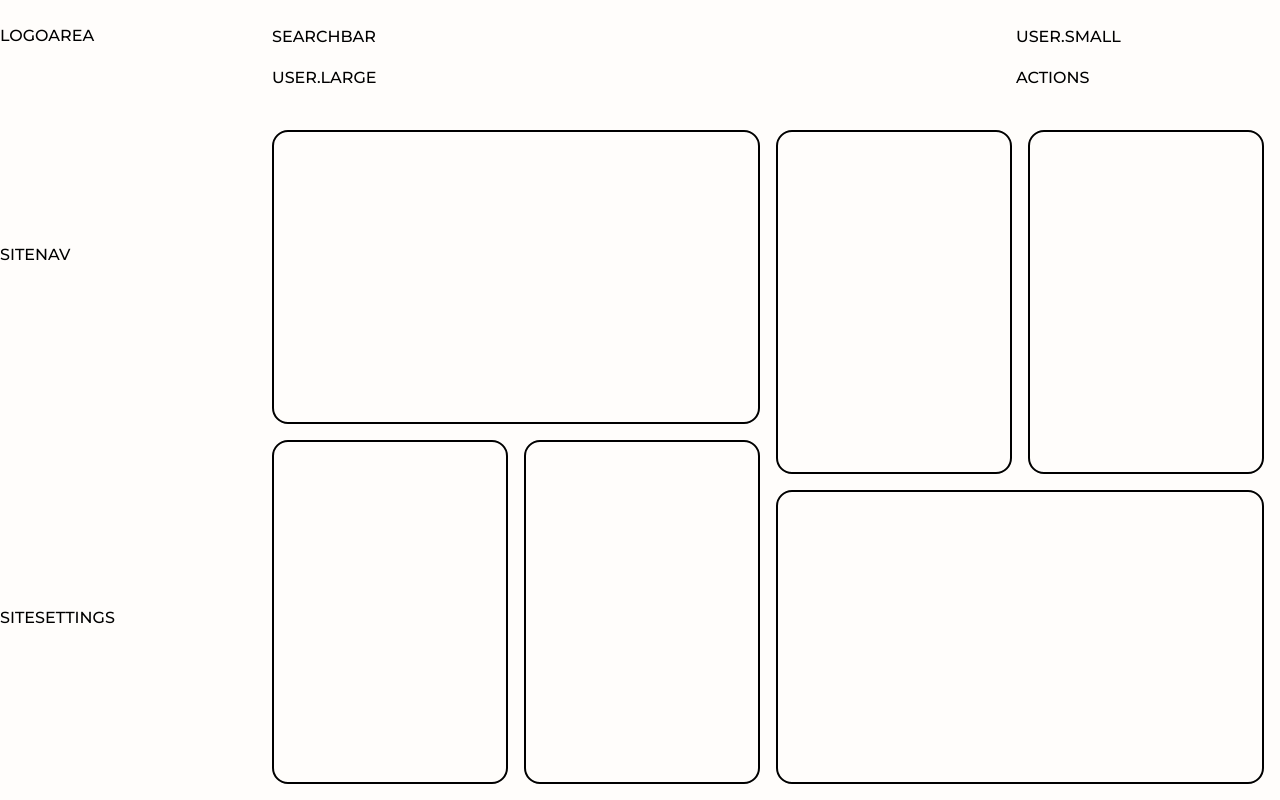
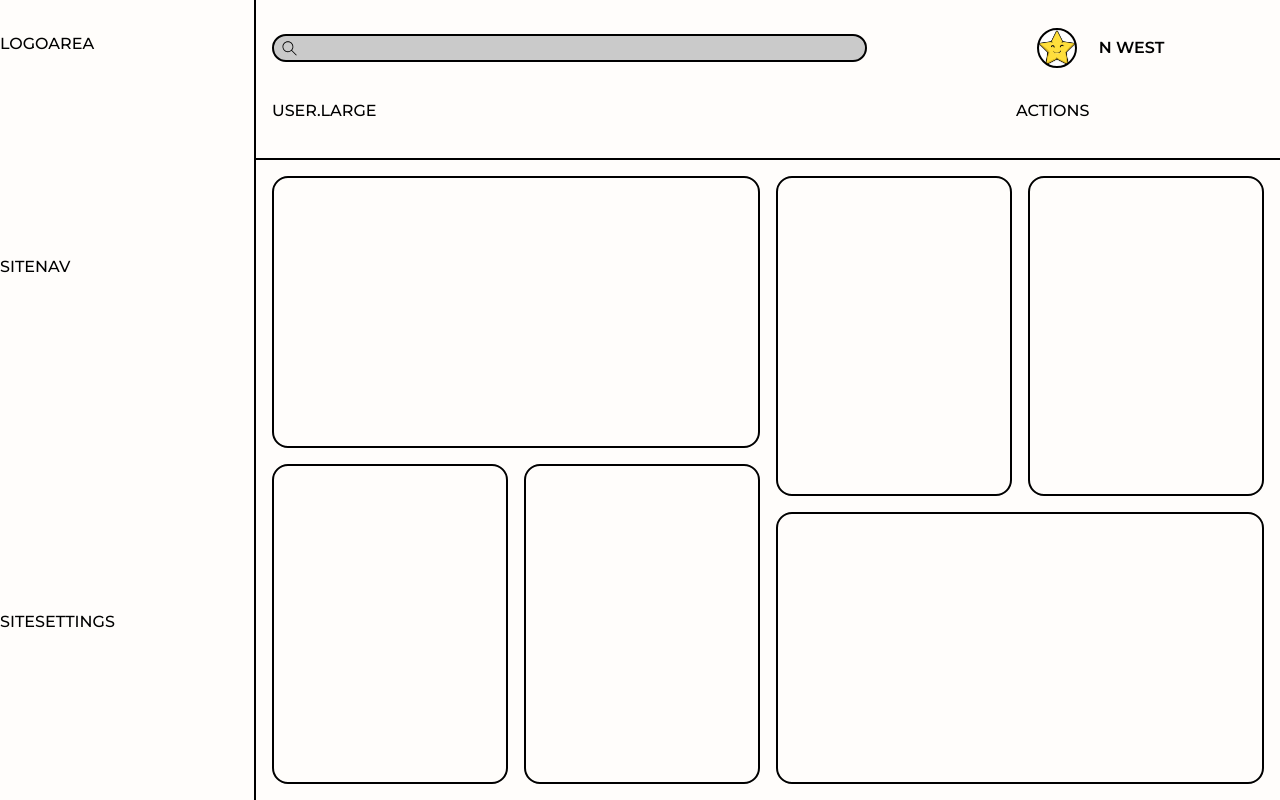
Before and after one commit to NCDUBS11/top_admin_dash, a plain HTML site: page index.html in a window 1280 px wide. Drawn offline with Linux system fonts and the light colour scheme.

Commit message:
Continue layout work

```diff
--- a/index.html
+++ b/index.html
@@ -12,10 +12,17 @@
     <div class="container">
         <header>
             <div id="searchBar">
-                searchbar
+                <div class="icon">
+                    <img src="./magnify.svg" alt="mag">
+                </div>
+                <input type="text">
             </div>
             <div id="user" class="small">
-                user.small
+                <div class="userImage">
+                </div>
+                <div class="username">
+                    N West
+                </div>
             </div>
             <div id="user" class="large">
                 user.large
--- a/styles.css
+++ b/styles.css
@@ -24,12 +24,11 @@
     display: grid;
     text-transform: uppercase;
     grid-template-columns: 1fr 4fr;
-    grid-template-rows: 1fr 6fr;
+    grid-template-rows: 1.5fr 6fr;
     grid-template-areas:
         "nav header"
         "nav content";
     background-color: var(--main-bg-color);
-    background-o
 }
 
 header{
@@ -42,16 +41,62 @@ header{
         "searchBar userSmall"
         "userLarge actions";
     align-items: center;
-    border-right: 2px solid var(--main-border-color);
+    border-bottom: 2px solid;
 }
 
 #searchBar{
     grid-area: searchBar;
+    position:relative;
+}
+
+#searchBar .icon{
+    height: 1.25rem;
+    width: 1.25rem;
+    position: absolute;
+    top: 0.25rem;
+    left: 0.5rem;
+}
+
+#searchBar input{
+    border: 2px solid;
+    border-radius: 20px;
+    width: 80%;
+    background-color: rgb(202, 202, 202);
+    height: 1.75rem;
+    padding: 0.25rem;
+    padding-left: 2rem;
 }
 
 #user.small{
     grid-area: userSmall;
+    display: grid;
+    height: 100%;
+    grid-template-columns: 1fr 2fr;
+    grid-template-rows: 1fr;
+    grid-template-areas:
+        "userImage username";
+    align-items: center;
+    justify-items: center;
 }
+
+#user.small>.userImage{
+    grid-area: userImage;
+    border: 2px solid black;
+    border-radius: 1.25rem;
+    width: 2.5rem;
+    height: 2.5rem;
+    background-image: url(./star.jpg);
+    background-size: 4rem;
+    background-position: center;
+    background-repeat:no-repeat;
+}
+
+#user.small>.username{
+    grid-area: username;
+    font-weight: 600;
+    justify-self: start;
+}
+
 #user.large{
     grid-area: userLarge;
 }
@@ -63,12 +108,13 @@ nav{
     grid-area: nav;
     display: grid;
     grid-template-columns: 1fr;
-    grid-template-rows: 1fr 5fr 5fr;
+    grid-template-rows: 1.25fr 5fr 5fr;
     grid-template-areas:
         "logoArea"
         "siteNav"
         "siteSet";
     align-items: center;
+    border-right: 2px solid;
 }
 
 .logoArea{
```
Also changed, not shown: magnify.svg (added), star.jpg (added).
